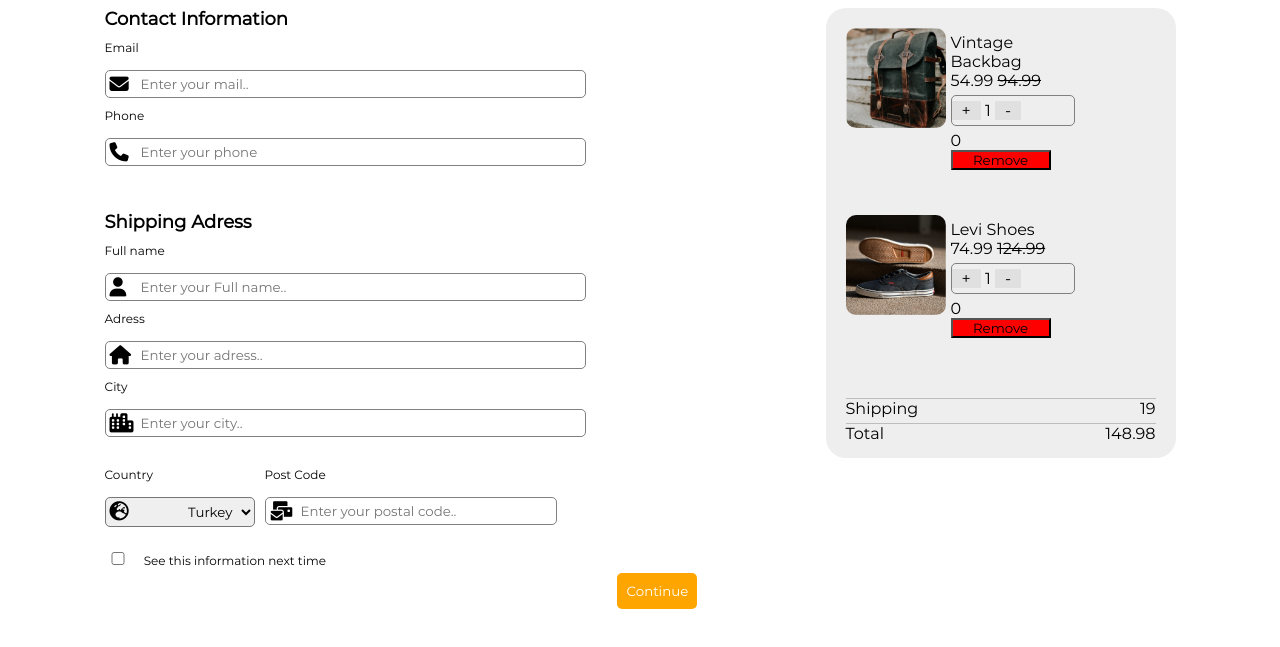
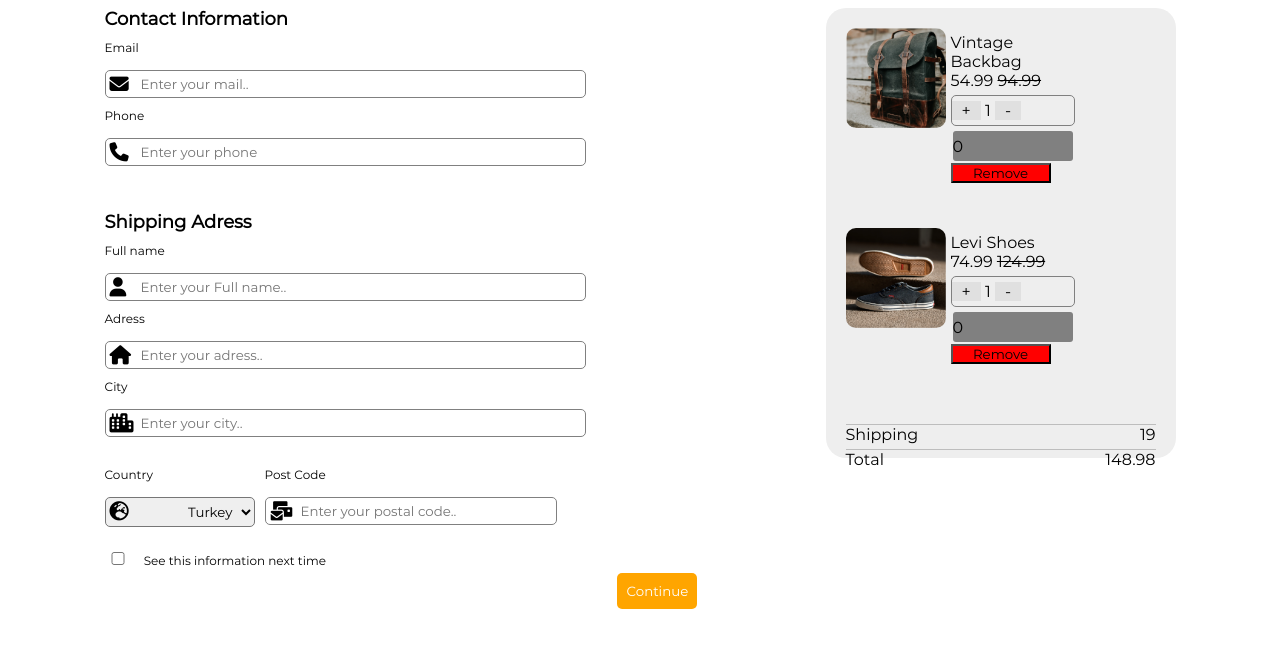
Before and after one commit to miracerdin/Html-CSS-Form, a plain HTML site: page index.html in a window 1280 px wide. Shown: the part 71-718 px from the top of the page. Drawn offline with Linux system fonts and the light colour scheme.

Commit message:
imageTotal styles added

```diff
--- a/style.css
+++ b/style.css
@@ -84,6 +84,14 @@ label {
   height: 100px;
   border-radius: 10px;
 }
+.imageTotal {
+  background-color: gray;
+  border-radius: 3px;
+  height: 30px;
+  margin: 2px;
+  display: flex;
+  align-items: center;
+}
 section.img {
   background-color: #eeeeee;
   width: 350px;
```
